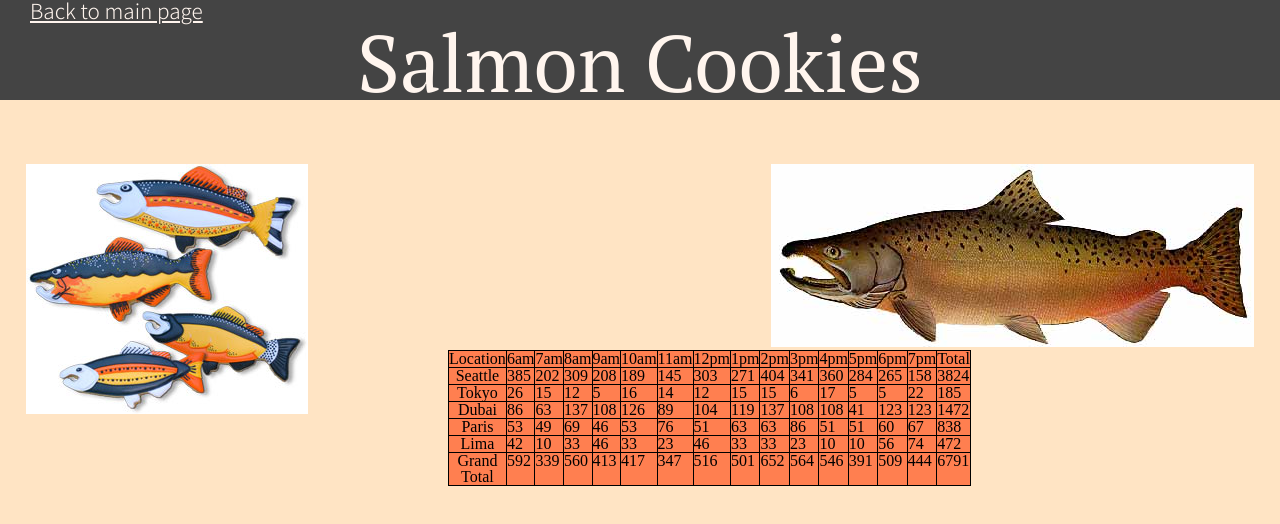
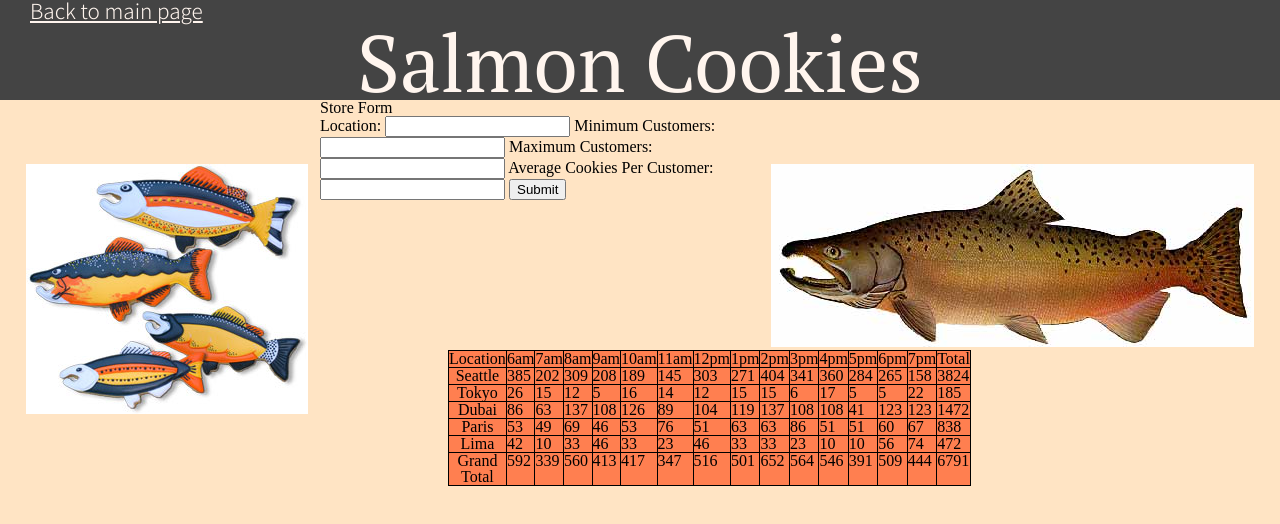
Before and after one commit to Alleemccoy/Cookie-Stand, a plain HTML site: page sales.html in a window 1280 px wide. Drawn offline with Linux system fonts and the light colour scheme.

Commit message:
Began working on lab 09 by creating the form, adding minimal CSS to the form and creating the new lab 09 branch

```diff
--- a/css/style.css
+++ b/css/style.css
@@ -78,6 +78,10 @@ div{
   margin-right: 2%;
 }
 
+form{
+  margin-left: 25%;
+}
+
 #cookie-stand{
   margin: auto;
   margin-top: 7%;
--- a/sales.html
+++ b/sales.html
@@ -5,7 +5,8 @@
   <link rel="preconnect" href="https://fonts.gstatic.com">
   <link href="https://fonts.googleapis.com/css2?family=Noto+Sans+JP:wght@300&display=swap" rel="stylesheet">
   <link rel="preconnect" href="https://fonts.gstatic.com">
-<link href="https://fonts.googleapis.com/css2?family=Noto+Sans+JP:wght@300&family=PT+Serif&display=swap" rel="stylesheet">
+  <link href="https://fonts.googleapis.com/css2?family=Noto+Sans+JP:wght@300&family=PT+Serif&display=swap"
+    rel="stylesheet">
   <title>Salmon Cookies</title>
   <link rel="stylesheet" href="css/reset.css">
   <link rel="stylesheet" href="css/style.css">
@@ -28,6 +29,31 @@
     <img src="img/chinook.jpg" alt="">
   </div>
 
+  <form>
+    <fieldset>
+      <legend>Store Form</legend>
+
+      <label> Location:
+        <input type="text" name="addLocation">
+      </label>
+
+      <label> Minimum Customers:
+        <input type="number" name="miniCust">
+      </label>
+
+      <label> Maximum Customers:
+        <input type="number" name="maxCust">
+      </label>
+
+      <label> Average Cookies Per Customer:
+        <input type="number" name="aveCookies">
+      </label>
+
+      <button type="submit">Submit</button>
+
+    </fieldset>
+  </form>
+
 
   <main>
     <table id="cookie-stand">
```
Lines whose indentation alone changed are shown as unchanged.
